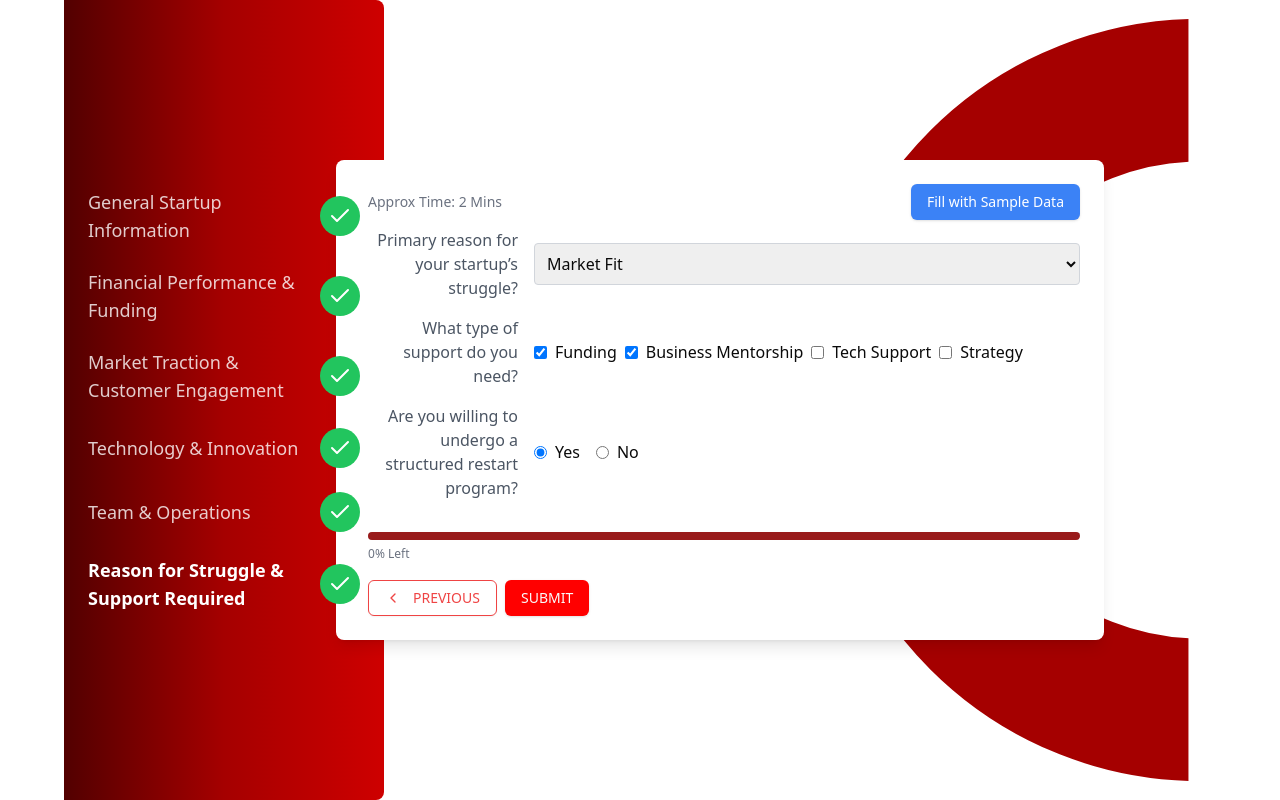
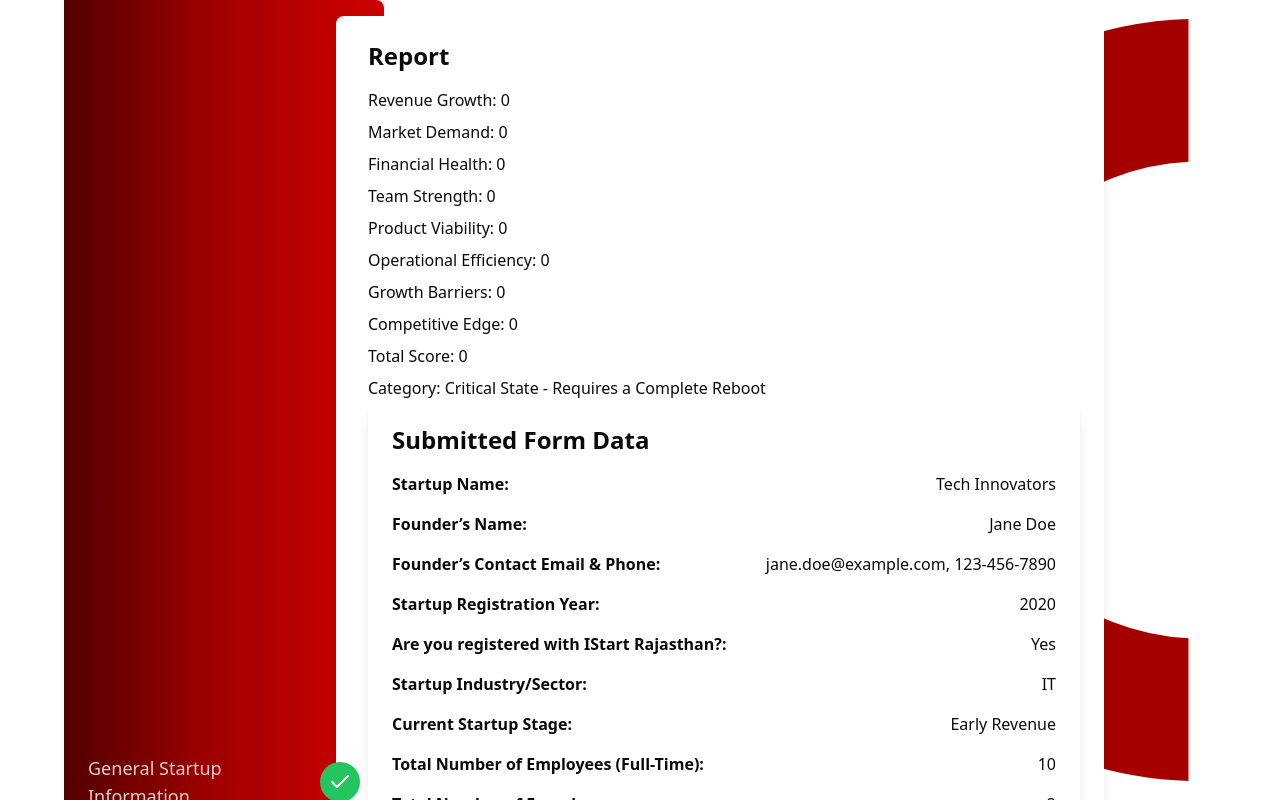
Before and after one commit to LWintern/startup-success-analyzer, a Next.js app: page / in a window 1280 px wide. Both pictures are taken after a click on the button "SUBMIT". Shown: the top 800 px of the page. Built offline with nearby package versions, Linux system fonts and the light colour scheme.

Commit message:
updated code

```diff
--- a/data/sampleData.ts
+++ b/data/sampleData.ts
@@ -1,39 +1,39 @@
-// // export const sampleData = {
-// //     'Startup Name': 'Tech Innovators',
-// //     'Founder’s Name': 'Jane Doe',
-// //     'Founder’s Contact Email & Phone': 'jane.doe@example.com, 123-456-7890',
-// //     'Startup Registration Year': '2020',
-// //     'Are you registered with IStart Rajasthan?': 'Yes',
-// //     'Startup Industry/Sector': 'IT',
-// //     'Current Startup Stage': 'Early Revenue',
-// //     'Total Number of Employees (Full-Time)': '10',
-// //     'Total Number of Founders': '2',
-// //     'Does your startup have a legal entity (Private Limited, LLP, etc.)?': 'Yes',
-// //     'Has your startup generated revenue in the last 2 years?': 'Yes',
-// //     'Total revenue in the last 2 years?': '₹10L-₹50L',
-// //     'Have you raised external funding?': 'Yes',
-// //     'If yes, how much funding have you raised?': '₹50L-₹1Cr',
-// //     'Primary source of funding?': 'VC',
-// //     'Is your startup currently profitable?': 'No',
-// //     'Biggest financial challenge?': 'High expenses',
-// //     'Do you have a Minimum Viable Product (MVP)?': 'Yes',
-// //     'Is your product/service currently in use?': 'Yes',
-// //     'Do you have paying customers?': 'Yes',
-// //     'How many paying customers do you have?': '11-50',
-// //     'What is your primary business model?': 'Subscription',
-// //     'What are your main customer acquisition channels?': ['Social Media', 'Paid Ads'],
-// //     'What is your biggest challenge in acquiring customers?': 'High competition',
-// //     'Is your startup tech-enabled?': 'Yes',
-// //     'Are you using emerging technologies (AI, Blockchain, IoT, etc.)?': 'Yes',
-// //     'Do you have IP protection (patents, trademarks, copyrights)?': 'Yes',
-// //     'Biggest technical challenge faced?': 'Scalability',
-// //     'Do you have co-founders?': 'Yes',
-// //     'Does your core team have industry expertise?': 'Yes',
-// //     'Biggest operational challenge?': 'Hiring',
-// //     'Primary reason for your startup’s struggle?': 'Funding',
-// //     'What type of support do you need?': ['Funding', 'Business Mentorship'],
-// //     'Are you willing to undergo a structured restart program?': 'Yes',
-// //   };
+export const sampleData = {
+    'Startup Name': 'Tech Innovators',
+    'Founder’s Name': 'Jane Doe',
+    'Founder’s Contact Email & Phone': 'jane.doe@example.com, 123-456-7890',
+    'Startup Registration Year': '2020',
+    'Are you registered with IStart Rajasthan?': 'Yes',
+    'Startup Industry/Sector': 'IT',
+    'Current Startup Stage': 'Early Revenue',
+    'Total Number of Employees (Full-Time)': '10',
+    'Total Number of Founders': '2',
+    'Does your startup have a legal entity (Private Limited, LLP, etc.)?': 'Yes',
+    'Has your startup generated revenue in the last 2 years?': 'Yes',
+    'Total revenue in the last 2 years?': '₹10L-₹50L',
+    'Have you raised external funding?': 'Yes',
+    'If yes, how much funding have you raised?': '₹50L-₹1Cr',
+    'Primary source of funding?': 'VC',
+    'Is your startup currently profitable?': 'No',
+    'Biggest financial challenge?': 'High expenses',
+    'Do you have a Minimum Viable Product (MVP)?': 'Yes',
+    'Is your product/service currently in use?': 'Yes',
+    'Do you have paying customers?': 'Yes',
+    'How many paying customers do you have?': '11-50',
+    'What is your primary business model?': 'Subscription',
+    'What are your main customer acquisition channels?': ['Social Media', 'Paid Ads'],
+    'What is your biggest challenge in acquiring customers?': 'High competition',
+    'Is your startup tech-enabled?': 'Yes',
+    'Are you using emerging technologies (AI, Blockchain, IoT, etc.)?': 'Yes',
+    'Do you have IP protection (patents, trademarks, copyrights)?': 'Yes',
+    'Biggest technical challenge faced?': 'Scalability',
+    'Do you have co-founders?': 'Yes',
+    'Does your core team have industry expertise?': 'Yes',
+    'Biggest operational challenge?': 'Hiring',
+    'Primary reason for your startup’s struggle?': 'Funding',
+    'What type of support do you need?': ['Funding', 'Business Mentorship'],
+    'Are you willing to undergo a structured restart program?': 'Yes',
+  };
 
 
 
@@ -98,47 +98,47 @@
 
 
 
-export const sampleData = {
-    'Startup Name': 'Tech Innovators',
-    'Founder’s Name': 'Jane Doe',
-    'Founder’s Contact Email & Phone': 'jane.doe@example.com, 123-456-7890',
-    'Startup Registration Year': '2020',
-    'Are you registered with IStart Rajasthan?': 'Yes',
-    'Startup Industry/Sector': 'IT',
-    'Current Startup Stage': 'Early Revenue',
-    'Total Number of Employees (Full-Time)': '20',
-    'Total Number of Founders': '2',
-    'Does your startup have a legal entity (Private Limited, LLP, etc.)?': 'Yes',
-    'Has your startup generated revenue in the last 2 years?': 'Yes',
-    'Total revenue in the last 2 years?': '₹10L-₹50L',
-    'Have you raised external funding?': 'Yes',
-    'If yes, how much funding have you raised?': '₹10L-₹50L',
-    'Primary source of funding?': 'Angel Investors',
-    'Is your startup currently profitable?': 'Breakeven',
-    'Biggest financial challenge?': 'Cash Flow',
-    'Do you have a Minimum Viable Product (MVP)?': 'Yes',
-    'Is your product/service currently in use?': 'Yes',
-    'Do you have paying customers?': 'Yes',
-    'How many paying customers do you have?': '11-50',
-    'What is your primary business model?': 'Subscription',
-    'What are your main customer acquisition channels?': ['Social Media', 'Paid Ads'],
-    'What is your biggest challenge in acquiring customers?': 'High competition',
-    'Is your startup tech-enabled?': 'Yes',
-    'Are you using emerging technologies (AI, Blockchain, IoT, etc.)?': 'Yes',
-    'Do you have IP protection (patents, trademarks, copyrights)?': 'Yes',
-    'Biggest technical challenge faced?': 'Integration',
-    'Do you have co-founders?': 'Yes',
-    'Does your core team have industry expertise?': 'Yes',
-    'Biggest operational challenge?': 'Scaling',
-    'Primary reason for your startup’s struggle?': 'Market Fit',
-    'What type of support do you need?': ['Funding', 'Business Mentorship'],
-    'Are you willing to undergo a structured restart program?': 'Yes',
-    'Revenue Growth': '8', // Medium score for Revenue Growth
-    'Market Demand': '8', // Medium score for Market Demand
-    'Financial Health': '7', // Medium score for Financial Health
-    'Team Strength': '8', // Medium score for Team Strength
-    'Product Viability': '8', // Medium score for Product Viability
-    'Operational Efficiency': '7', // Medium score for Operational Efficiency
-    'Growth Barriers': '7', // Medium score for Growth Barriers
-    'Competitive Edge': '8', // Medium score for Competitive Edge
-  };
+// export const sampleData = {
+//     'Startup Name': 'Tech Innovators',
+//     'Founder’s Name': 'Jane Doe',
+//     'Founder’s Contact Email & Phone': 'jane.doe@example.com, 123-456-7890',
+//     'Startup Registration Year': '2020',
+//     'Are you registered with IStart Rajasthan?': 'Yes',
+//     'Startup Industry/Sector': 'IT',
+//     'Current Startup Stage': 'Early Revenue',
+//     'Total Number of Employees (Full-Time)': '20',
+//     'Total Number of Founders': '2',
+//     'Does your startup have a legal entity (Private Limited, LLP, etc.)?': 'Yes',
+//     'Has your startup generated revenue in the last 2 years?': 'Yes',
+//     'Total revenue in the last 2 years?': '₹10L-₹50L',
+//     'Have you raised external funding?': 'Yes',
+//     'If yes, how much funding have you raised?': '₹10L-₹50L',
+//     'Primary source of funding?': 'Angel Investors',
+//     'Is your startup currently profitable?': 'Breakeven',
+//     'Biggest financial challenge?': 'Cash Flow',
+//     'Do you have a Minimum Viable Product (MVP)?': 'Yes',
+//     'Is your product/service currently in use?': 'Yes',
+//     'Do you have paying customers?': 'Yes',
+//     'How many paying customers do you have?': '11-50',
+//     'What is your primary business model?': 'Subscription',
+//     'What are your main customer acquisition channels?': ['Social Media', 'Paid Ads'],
+//     'What is your biggest challenge in acquiring customers?': 'High competition',
+//     'Is your startup tech-enabled?': 'Yes',
+//     'Are you using emerging technologies (AI, Blockchain, IoT, etc.)?': 'Yes',
+//     'Do you have IP protection (patents, trademarks, copyrights)?': 'Yes',
+//     'Biggest technical challenge faced?': 'Integration',
+//     'Do you have co-founders?': 'Yes',
+//     'Does your core team have industry expertise?': 'Yes',
+//     'Biggest operational challenge?': 'Scaling',
+//     'Primary reason for your startup’s struggle?': 'Market Fit',
+//     'What type of support do you need?': ['Funding', 'Business Mentorship'],
+//     'Are you willing to undergo a structured restart program?': 'Yes',
+//     'Revenue Growth': '8', // Medium score for Revenue Growth
+//     'Market Demand': '8', // Medium score for Market Demand
+//     'Financial Health': '7', // Medium score for Financial Health
+//     'Team Strength': '8', // Medium score for Team Strength
+//     'Product Viability': '8', // Medium score for Product Viability
+//     'Operational Efficiency': '7', // Medium score for Operational Efficiency
+//     'Growth Barriers': '7', // Medium score for Growth Barriers
+//     'Competitive Edge': '8', // Medium score for Competitive Edge
+//   };
--- a/src/components/customComponents/StepperForm.tsx
+++ b/src/components/customComponents/StepperForm.tsx
@@ -1,8 +1,13 @@
 
-"use client"
+
+
+
+
+
+
 
 // src/components/customComponents/StepperForm.tsx
-
+"use client"
 import { useState, useEffect } from "react";
 import { ChevronLeft, ChevronRight, Check } from "lucide-react";
 import { Button } from "@/components/ui/button";
@@ -12,12 +17,8 @@ import { steps } from "../../../data/stepperForm";
 import axios from 'axios';
 import { sampleData } from "../../../data/sampleData";
 import { evaluateStartup } from "../../../utils/formula";
+import { StartupData } from "../../../types/formula";
 import FormDataDisplay from './FormDataDisplay';
-
-interface StartupEvaluation {
-  totalScore: number;
-  category: string;
-}
 
 export default function StepperForm() {
   const totalSteps = steps.length;
@@ -65,26 +66,30 @@ export default function StepperForm() {
 
 
 
-  const calculateResult = () => {
-    // Prepare data for the evaluateStartup function
-    const startupData = {
-      revenueGrowth: parseInt(formData['Revenue Growth'] as string) || 0,
-      marketDemand: parseInt(formData['Market Demand'] as string) || 0,
-      financialHealth: parseInt(formData['Financial Health'] as string) || 0,
-      teamStrength: parseInt(formData['Team Strength'] as string) || 0,
-      productViability: parseInt(formData['Product Viability'] as string) || 0,
-
-      growthBarriers: parseInt(formData['Growth Barriers'] as string) || 0,
-      competitiveEdge: parseInt(formData['Competitive Edge'] as string) || 0,
+  const calculateResult = (): any => {
+    const startupData: StartupData = {
+      revenueGrowth: parseFloat(formData['Revenue Growth'] as string) || 0,
+      marketDemand: parseFloat(formData['Market Demand'] as string) || 0,
+      financialHealth: parseFloat(formData['Financial Health'] as string) || 0,
+      teamStrength: parseFloat(formData['Team Strength'] as string) || 0,
+      productViability: parseFloat(formData['Product Viability'] as string) || 0,
+      operationalEfficiency: parseFloat(formData['Operational Efficiency'] as string) || 0,
+      growthBarriers: parseFloat(formData['Growth Barriers'] as string) || 0,
+      competitiveEdge: parseFloat(formData['Competitive Edge'] as string) || 0,
     };
 
-    const { totalScore, category } = evaluateStartup(startupData) as StartupEvaluation;
+    const isValid = Object.values(startupData).every(
+      (score) => typeof score === 'number' && score >= 0 && score <= 10
+    );
 
-    return {
-      ...startupData,
-      totalScore,
-      category
-    };
+    if (!isValid) {
+      throw new Error('All scores must be numbers between 0 and 10');
+    }
+
+    const { totalScore, category } = evaluateStartup(startupData);
+
+    // Return all fields along with totalScore and category
+    return { ...startupData, totalScore, category };
   };
 
   const handleSubmit = async () => {
@@ -93,10 +98,12 @@ export default function StepperForm() {
       try {
         const response = await axios.post('/api/formdata', formData);
         const result = calculateResult();
-        setReportData(result);
+        console.log(result); // Log the result to verify its contents
+        setReportData(result); // Ensure this line is setting the correct data
         setReportVisible(true);
       } catch (error) {
         console.error('Error submitting form:', error);
+        alert('There was an error processing your form. Please check your inputs.');
       } finally {
         setIsSubmitting(false);
       }
@@ -105,11 +112,6 @@ export default function StepperForm() {
     }
   };
 
-
-
-
-
-  // ... rest of the component
   useEffect(() => {
     if (activeStep === totalSteps) {
       if (isStepComplete(totalSteps)) {
@@ -123,6 +125,8 @@ export default function StepperForm() {
     setCompletedSteps(new Set(Array.from({ length: totalSteps }, (_, i) => i + 1)));
     setActiveStep(totalSteps);
   }, []);
+
+
 
   const currentStep = steps[activeStep - 1];
 
@@ -150,37 +154,27 @@ export default function StepperForm() {
       </div>
 
       <div className="flex-1 p-4 flex items-center relative ml-0 md:-ml-16 lg:-ml-16">
-
-
-
-
-       {reportVisible ? (
+      {reportVisible ? (
   <div className="bg-white rounded-lg shadow-lg w-full max-w-3xl p-6 pl-8 relative z-10">
     <h2 className="text-2xl font-bold mb-4">Report</h2>
     <div className="space-y-2">
-      <p>Revenue Growth: {reportData.revenueGrowth}</p>
-      <p>Market Demand: {reportData.marketDemand}</p>
-      <p>Financial Health: {reportData.financialHealth}</p>
-      <p>Team Strength: {reportData.teamStrength}</p>
-      <p>Product Viability: {reportData.productViability}</p>
-      <p>Operational Efficiency: {reportData.operationalEfficiency}</p>
-      <p>Growth Barriers: {reportData.growthBarriers}</p>
-      <p>Competitive Edge: {reportData.competitiveEdge}</p>
-      <p>Total Score: {reportData.totalScore}</p>
-      <p>Category: {reportData.category}</p>
+      <p>Revenue Growth: {reportData?.revenueGrowth}</p>
+      <p>Market Demand: {reportData?.marketDemand}</p>
+      <p>Financial Health: {reportData?.financialHealth}</p>
+      <p>Team Strength: {reportData?.teamStrength}</p>
+      <p>Product Viability: {reportData?.productViability}</p>
+      <p>Operational Efficiency: {reportData?.operationalEfficiency}</p>
+      <p>Growth Barriers: {reportData?.growthBarriers}</p>
+      <p>Competitive Edge: {reportData?.competitiveEdge}</p>
+      <p>Total Score: {reportData?.totalScore}</p>
+      <p>Category: {reportData?.category}</p>
     </div>
     <FormDataDisplay data={formData} />
     <Button onClick={() => setReportVisible(false)} className="mt-4 bg-[#ff0000] hover:bg-red-700">
       Back to Form
     </Button>
   </div>
-) : (
-
-
-
-
-
-
+)  : (
           <div className="bg-white rounded-lg shadow-lg w-full max-w-3xl p-6 pl-8 relative z-10">
             <div className="flex justify-between items-center mb-2">
               <h2 className="text-sm text-gray-500">Approx Time: 2 Mins</h2>
@@ -211,6 +205,8 @@ export default function StepperForm() {
                     <Input
                       id={`field-${index}`}
                       type="number"
+                      min={0}
+                      max={10}
                       className="border border-gray-300"
                       value={formData[field.label] as string || ""}
                       onChange={(e) => handleChange(field.label, e.target.value)}
--- /dev/null
+++ b/types/formula.ts
@@ -0,0 +1,11 @@
+// types.ts
+export type StartupData = {
+    revenueGrowth: number;
+    marketDemand: number;
+    financialHealth: number;
+    teamStrength: number;
+    productViability: number;
+    operationalEfficiency: number;
+    growthBarriers: number;
+    competitiveEdge: number;
+  };
--- a/utils/formula.js
+++ b/utils/formula.ts
@@ -1,9 +1,12 @@
+// utils/formula.ts
+import { StartupData } from '../types/formula';
+
 /**
  * Calculates the total score for a startup based on the generic scoring system.
- * @param {Object} startupData - An object containing the startup's data.
+ * @param {StartupData} startupData - An object containing the startup's data.
  * @returns {Object} - An object with the calculated total score and category.
  */
-export function evaluateStartup(startupData) {
+export function evaluateStartup(startupData: StartupData) {
   // Extract scores from the input data
   const {
     revenueGrowth,
@@ -63,18 +66,3 @@ export function evaluateStartup(startupData) {
     category
   };
 }
-
-// Example usage:
-export const startupExample = {
-  revenueGrowth: 8, // Score out of 10
-  marketDemand: 7, // Score out of 10
-  financialHealth: 6, // Score out of 10
-  teamStrength: 9, // Score out of 10
-  productViability: 8, // Score out of 10
-  operationalEfficiency: 7, // Score out of 10
-  growthBarriers: 6, // Score out of 10
-  competitiveEdge: 8 // Score out of 10
-};
-
-export const result = evaluateStartup(startupExample);
-console.log(result);
```
